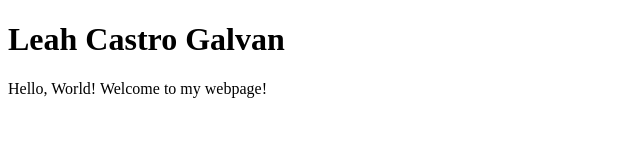
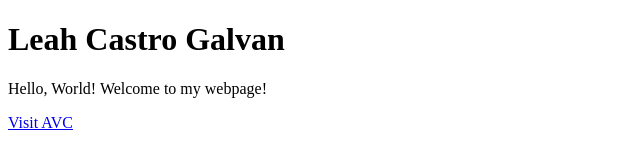
Before and after one commit to lcastrogalvan-ops/lcastrogalvan-ops.github.io, a plain HTML site: page index.html in a window 1280 px wide. Shown: the full height of the page, 0-640 px from the left. Drawn offline with Linux system fonts and the light colour scheme.

Commit message:
adding working external link

```diff
--- a/index.html
+++ b/index.html
@@ -10,5 +10,6 @@
 
     <h1>Leah Castro Galvan</h1>
     <p>Hello, World! Welcome to my webpage!</p>
+    <a href="https://www.avc.edu" target="_blank">Visit AVC</a>
 </body>
 </html>
```
